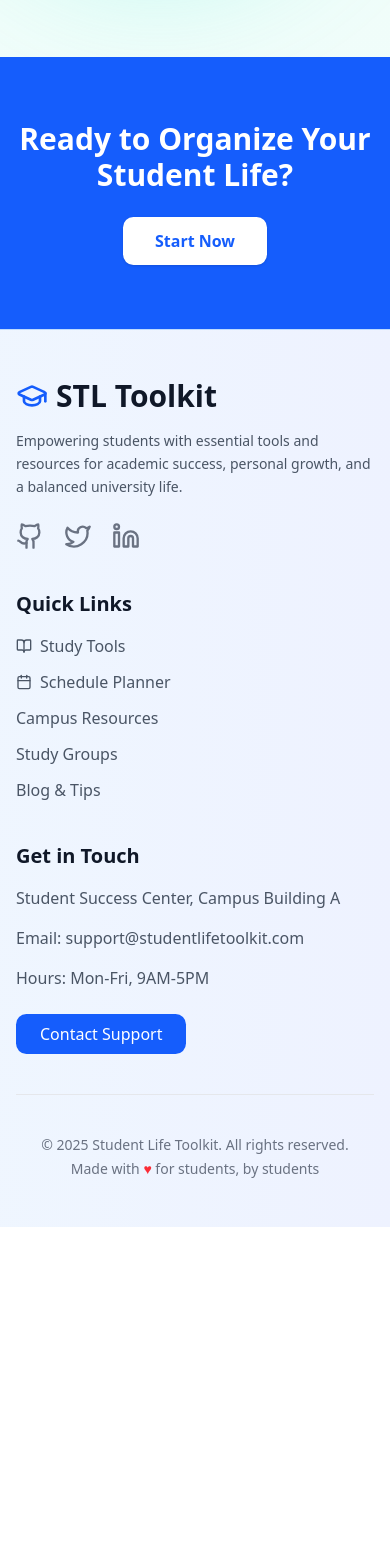
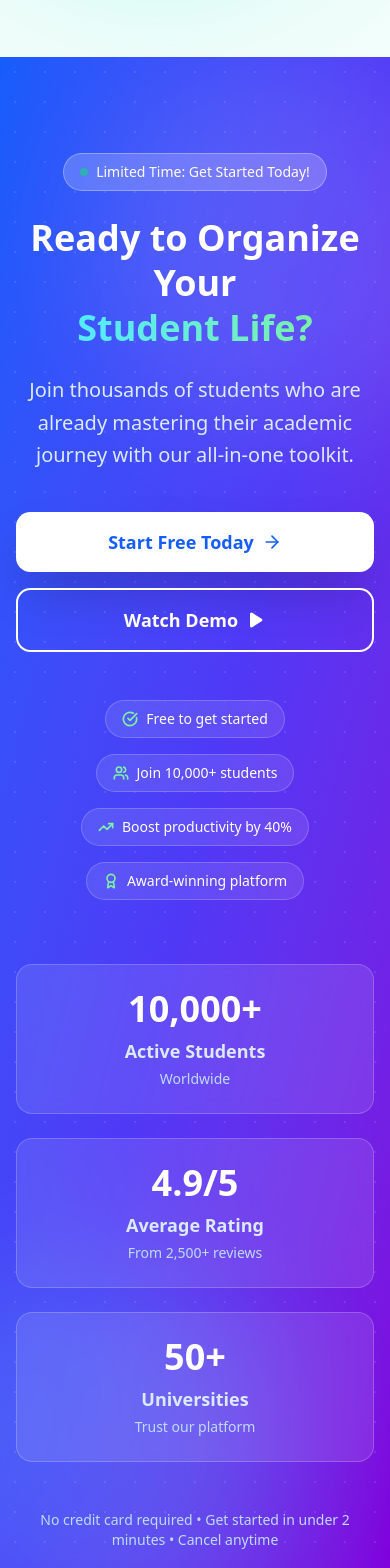
Before and after one commit to rafizul896/student-life-toolkit-frontend, a Next.js app: page / in a window 390 px wide. Shown: the part 5520-7088 px from the top of the page. Before the commit the page ends 6747 px from the top, so only its background shows below. Built offline with nearby package versions, Linux system fonts and the light colour scheme.

Commit message:
update: CTAsection

```diff
--- a/src/components/modules/home/CTASection.tsx
+++ b/src/components/modules/home/CTASection.tsx
@@ -1,12 +1,113 @@
+import React from "react";
+import { ArrowRight, CheckCircle, Users, TrendingUp, Award } from "lucide-react";
+
 const CTASection = () => {
+  const features = [
+    { icon: CheckCircle, text: "Free to get started" },
+    { icon: Users, text: "Join 10,000+ students" },
+    { icon: TrendingUp, text: "Boost productivity by 40%" },
+    { icon: Award, text: "Award-winning platform" },
+  ];
+
   return (
-    <section className="py-16 bg-blue-600 text-white text-center">
-      <h3 className="text-3xl font-bold mb-6">
-        Ready to Organize Your Student Life?
-      </h3>
-      <button className="bg-white text-blue-600 px-8 py-3 rounded-lg font-semibold shadow hover:bg-green-100">
-        Start Now
-      </button>
+    <section className="relative py-24 px-4 sm:px-8 overflow-hidden bg-gradient-to-br from-blue-600 via-indigo-600 to-purple-700 dark:from-blue-800 dark:via-indigo-800 dark:to-purple-900">
+      {/* Animated background elements */}
+      <div className="absolute inset-0 opacity-20">
+        <div className="absolute top-0 left-1/4 w-96 h-96 bg-white rounded-full blur-3xl animate-pulse"></div>
+        <div className="absolute bottom-0 right-1/4 w-96 h-96 bg-cyan-300 rounded-full blur-3xl animate-pulse delay-1000"></div>
+      </div>
+
+      {/* Dotted pattern overlay */}
+      <div className="absolute inset-0 opacity-10" style={{
+        backgroundImage: 'radial-gradient(circle, white 1px, transparent 1px)',
+        backgroundSize: '30px 30px'
+      }}></div>
+
+      <div className="max-w-5xl mx-auto relative z-10">
+        {/* Main Content */}
+        <div className="text-center mb-12">
+          {/* Badge */}
+          <div className="inline-flex items-center gap-2 bg-white/20 backdrop-blur-sm px-4 py-2 rounded-full mb-6 border border-white/30">
+            <span className="w-2 h-2 bg-green-400 rounded-full animate-pulse"></span>
+            <span className="text-white text-sm font-medium">Limited Time: Get Started Today!</span>
+          </div>
+
+          {/* Heading */}
+          <h2 className="text-4xl md:text-5xl lg:text-6xl font-bold text-white mb-6 leading-tight">
+            Ready to Organize Your
+            <br />
+            <span className="bg-gradient-to-r from-cyan-300 to-green-300 bg-clip-text text-transparent">
+              Student Life?
+            </span>
+          </h2>
+
+          {/* Subheading */}
+          <p className="text-xl md:text-2xl text-blue-100 max-w-3xl mx-auto mb-10 leading-relaxed">
+            Join thousands of students who are already mastering their academic journey with our all-in-one toolkit.
+          </p>
+
+          {/* CTA Buttons */}
+          <div className="flex flex-col sm:flex-row items-center justify-center gap-4 mb-12">
+            <button className="group bg-white text-blue-600 px-8 py-4 rounded-xl font-bold text-lg shadow-2xl hover:shadow-white/50 hover:scale-105 transition-all duration-300 flex items-center gap-2 w-full sm:w-auto justify-center">
+              Start Free Today
+              <ArrowRight className="w-5 h-5 group-hover:translate-x-1 transition-transform duration-300" />
+            </button>
+            <button className="group bg-transparent border-2 border-white text-white px-8 py-4 rounded-xl font-bold text-lg hover:bg-white hover:text-blue-600 transition-all duration-300 flex items-center gap-2 w-full sm:w-auto justify-center">
+              Watch Demo
+              <svg className="w-5 h-5" fill="currentColor" viewBox="0 0 20 20">
+                <path d="M6.3 2.841A1.5 1.5 0 004 4.11V15.89a1.5 1.5 0 002.3 1.269l9.344-5.89a1.5 1.5 0 000-2.538L6.3 2.84z" />
+              </svg>
+            </button>
+          </div>
+
+          {/* Feature Pills */}
+          <div className="flex flex-wrap items-center justify-center gap-4 md:gap-6">
+            {features.map((feature, index) => {
+              const Icon = feature.icon;
+              return (
+                <div
+                  key={index}
+                  className="flex items-center gap-2 bg-white/10 backdrop-blur-sm px-4 py-2 rounded-full border border-white/20 hover:bg-white/20 transition-all duration-300"
+                >
+                  <Icon className="w-4 h-4 text-green-300" strokeWidth={2.5} />
+                  <span className="text-white text-sm font-medium">{feature.text}</span>
+                </div>
+              );
+            })}
+          </div>
+        </div>
+
+        {/* Trust Indicators */}
+        <div className="grid grid-cols-1 md:grid-cols-3 gap-6 mt-16">
+          {[
+            { number: "10,000+", label: "Active Students", sublabel: "Worldwide" },
+            { number: "4.9/5", label: "Average Rating", sublabel: "From 2,500+ reviews" },
+            { number: "50+", label: "Universities", sublabel: "Trust our platform" },
+          ].map((stat, idx) => (
+            <div
+              key={idx}
+              className="text-center p-6 bg-white/10 backdrop-blur-sm rounded-2xl border border-white/20 hover:bg-white/15 transition-all duration-300"
+            >
+              <div className="text-4xl md:text-5xl font-bold text-white mb-2">
+                {stat.number}
+              </div>
+              <div className="text-lg font-semibold text-blue-100 mb-1">
+                {stat.label}
+              </div>
+              <div className="text-sm text-blue-200">
+                {stat.sublabel}
+              </div>
+            </div>
+          ))}
+        </div>
+
+        {/* Bottom Note */}
+        <div className="text-center mt-12">
+          <p className="text-blue-200 text-sm">
+            No credit card required • Get started in under 2 minutes • Cancel anytime
+          </p>
+        </div>
+      </div>
     </section>
   );
 };
```
